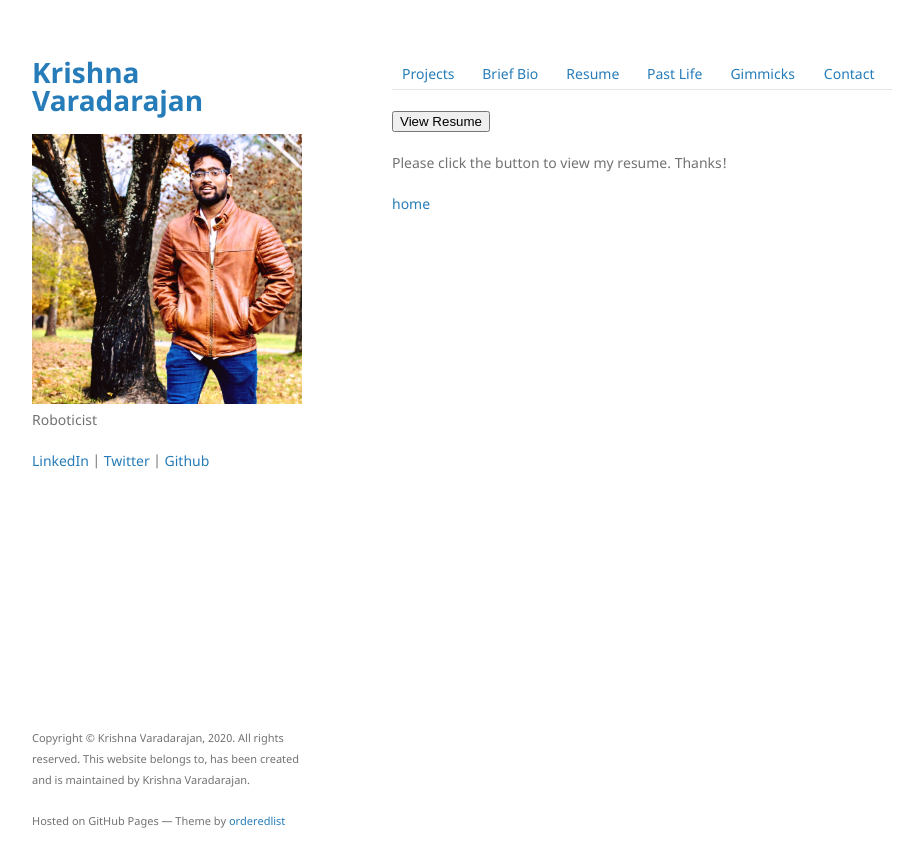
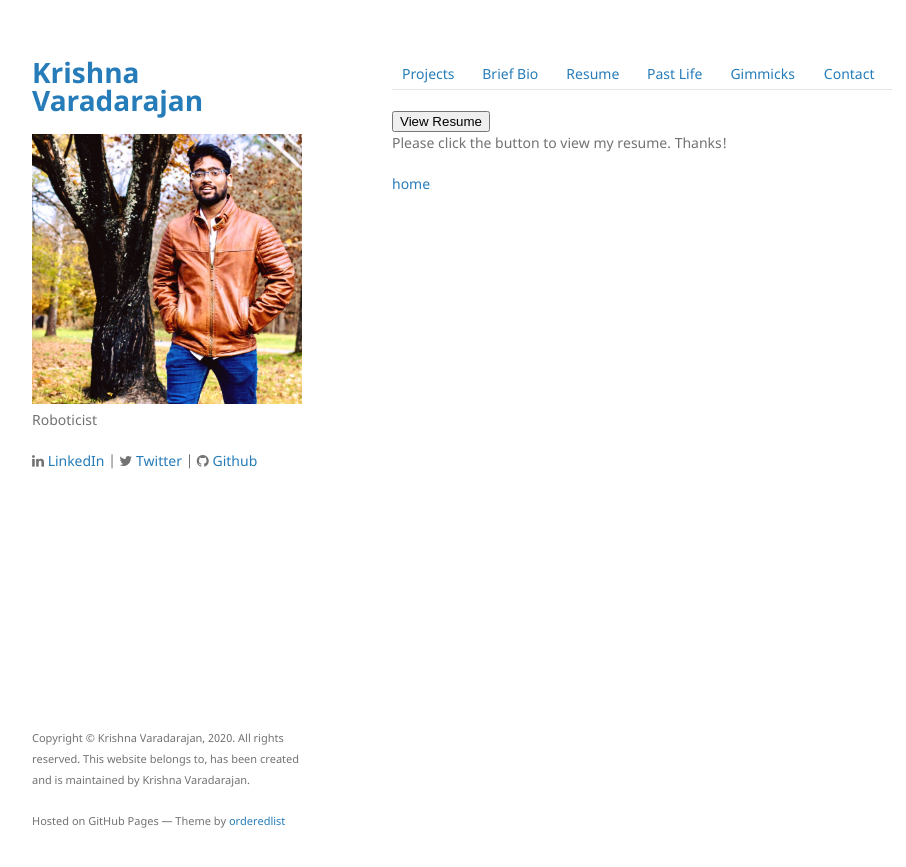
Before and after one commit to iamvarada/iamvarada.github.io, a Jekyll site: the page built from resume.md, in a window 1280 px wide. Shown: the top 867 px of the page, without its empty margins (178-1084 px from the left). Built offline with Jekyll 4.4.1, drawn with Linux system fonts in a browser that asks for light colours.

Commit message:
Added stylesheet headers to necessary pages

```diff
--- a/resume.md
+++ b/resume.md
@@ -3,8 +3,22 @@ layout: default
 ---
 [Projects](./projects.html) | [Brief Bio](./bio.html) | [Resume](./resume.html) | [Past Life](http://pravegaracingvit.herokuapp.com/) | [Gimmicks](https://www.behance.net/kvarada) | [Contact](./contacts.html)
 
+<html>
+
+<head>
+
+<link rel="stylesheet" href="https://cdnjs.cloudflare.com/ajax/libs/font-awesome/4.7.0/css/font-awesome.min.css">
+
+</head>
+
+<body>
+
 <button type="submit" onclick="window.open('/assets/docs/Krishna_Varadarajan_web_res.pdf')">View Resume</button>
 
 <p> Please click the button to view my resume. Thanks! </p>
 
+</body>
+
+</html>
+
 [home](./)
```
Also changed, not shown: bio.md (+7 -0 lines), projects.md (+14 -0 lines).
